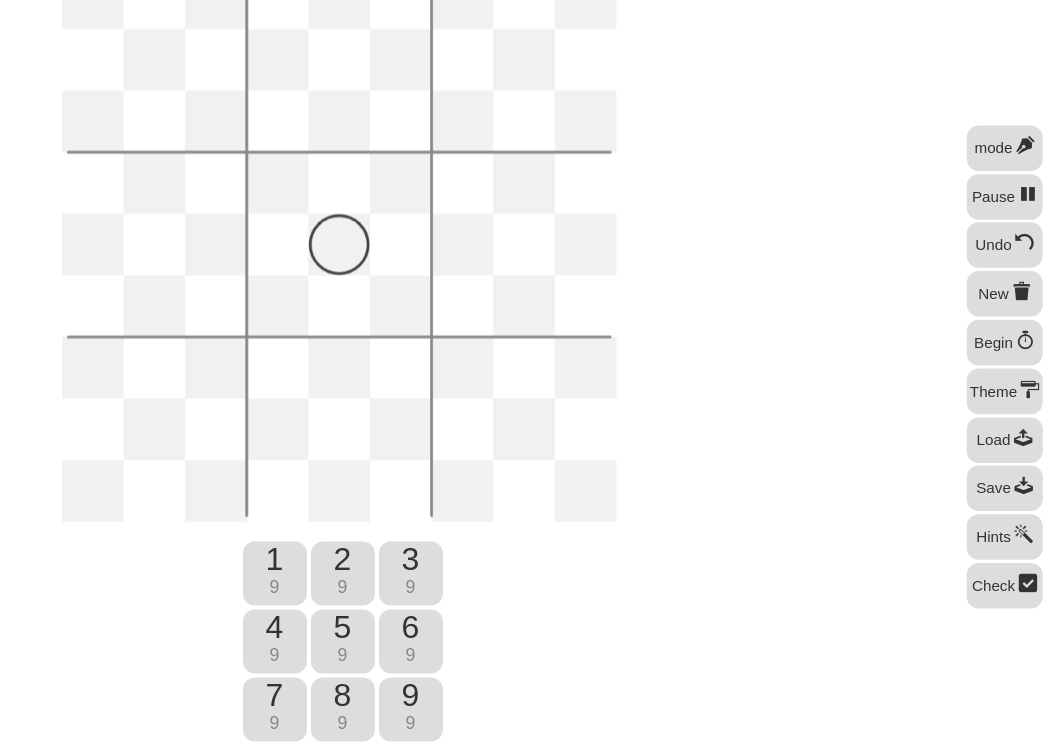
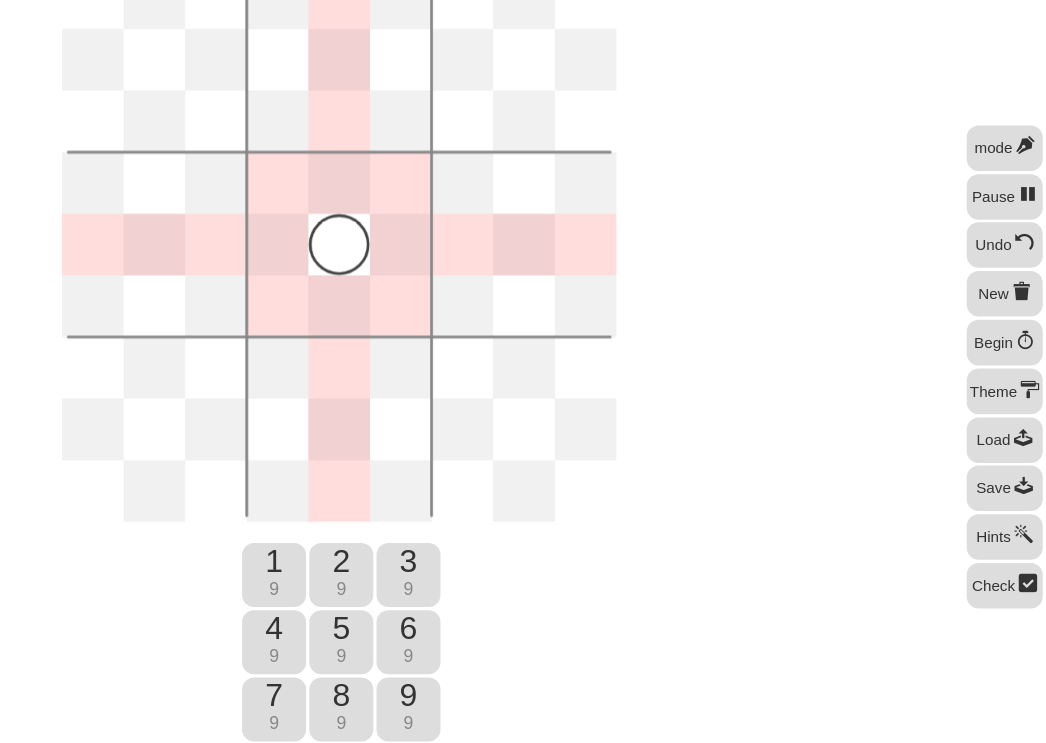
Before and after one commit to JosePedroDias/sudoku, a website with bundled scripts: page index.html in a window 1280 px wide. Shown: the part 57-800 px from the top of the page, without its empty margins (234-1280 px from the left). Built offline with nearby package versions, Linux system fonts and the light colour scheme.

Commit message:
highlight related cells; improve event handling

```diff
--- a/actions.mjs
+++ b/actions.mjs
@@ -69,6 +69,8 @@ export function generateActions(containerEl, onAction) {
         return;
       }
     }
+    ev.stopPropagation();
+    ev.preventDefault();
     const value = el.getAttribute('data-value');
     onAction(value);
   });
--- a/board.mjs
+++ b/board.mjs
@@ -6,15 +6,15 @@ const PI2 = 2 * Math.PI;
 //const FONT = 'sans-serif';
 const FONT = 'quicksand';
 
-function setBold(str, on) {
-  return `${on ? 'bold ' : ''}${str}`;
-}
-
 export const VALUES = [1, 2, 3, 4, 5, 6, 7, 8, 9];
 
 const ASCII1 = '.-----.-----.-----.';
 const ASCII2 = ':----- ----- -----:';
 const ASCII3 = "'-----'-----'-----'";
+
+function setBold(str, on) {
+  return `${on ? 'bold ' : ''}${str}`;
+}
 
 export function hashPos(pos) {
   return pos.join(',');
@@ -168,17 +168,20 @@ export class Board {
     const cw = this.cellWidth;
     const theme = this.theme;
 
-    c.fillStyle = theme.bgBoard;
-    c.fillRect(0, 0, this.boardWidth, this.boardWidth);
-
-    c.fillStyle = theme.bgBoard2;
+    const relatedPositions = this.hasSelectedPosition()
+      ? this.getRelatedCells(this.selectedPosition).map((c) =>
+          c.position.join(',')
+        )
+      : [];
 
     for (let [cx, cy] of getAllPositions()) {
+      const pos = `${cx},${cy}`;
       --cx;
       --cy;
-      if ((cx + cy) % 2 === 1) {
-        continue;
-      }
+      const isAltCell = (cx + cy) % 2 === 1;
+      const isRelated = relatedPositions.indexOf(pos) !== -1;
+      c.fillStyle =
+        theme[`bgBoard${isAltCell ? '2' : ''}${isRelated ? 'b' : ''}`];
       c.fillRect(
         cx * this.cellWidth,
         cy * this.cellWidth,
--- a/main.css
+++ b/main.css
@@ -72,7 +72,7 @@ body.paused div.paused {
   width: 80px;
   height: 80px;
   background-color: #ddd;
-  margin: 2.5px;
+  margin: 2px;
   border-radius: 15px;
   -moz-user-select: none;
   -webkit-user-select: none;
@@ -148,5 +148,10 @@ body.dark .number {
 }
 
 .number.selected {
-  background-color: red;
+  border: 2px solid #444;
+  margin: 0;
 }
+
+body.dark .number.selected {
+  border: 2px solid #aaa;
+}
--- a/main.mjs
+++ b/main.mjs
@@ -81,7 +81,6 @@ history.push(b.getState());
 
 function onNumber(value) {
   if (b.getSelectedNumber() !== value) {
-    console.log(`just selecting other number: ${value}`);
     selectNumber(value);
     const valuesWith = b.getCellsWithValues().filter((c) => c.value === value);
     if (valuesWith.length > 0) {
--- a/numbers.mjs
+++ b/numbers.mjs
@@ -47,6 +47,8 @@ export function generateNumbers(containerEl, onNumber) {
         return;
       }
     }
+    ev.stopPropagation();
+    ev.preventDefault();
     const value = parseInt(el.getAttribute('data-value'), 10);
     onNumber(value);
   });
--- a/theme.mjs
+++ b/theme.mjs
@@ -2,6 +2,8 @@ const light = {
   grid: '#888',
   bgBoard: '#FFF',
   bgBoard2: '#F1F1F1',
+  bgBoardb: '#FDD',
+  bgBoard2b: '#F1D1D1',
   bgInvalid: 'hsl(0, 70%, 30%)',
   bgSelectedNumber: '#888',
   selectedPosition: '#444',
@@ -21,6 +23,8 @@ const dark = {
   grid: '#666',
   bgBoard: '#000',
   bgBoard2: '#0E0E0E',
+  bgBoardb: '#200',
+  bgBoard2b: '#2E0E0E',
   bgInvalid: 'hsl(0, 70%, 70%)',
   bgSelectedNumber: '#666',
   selectedPosition: '#AAA',
```
